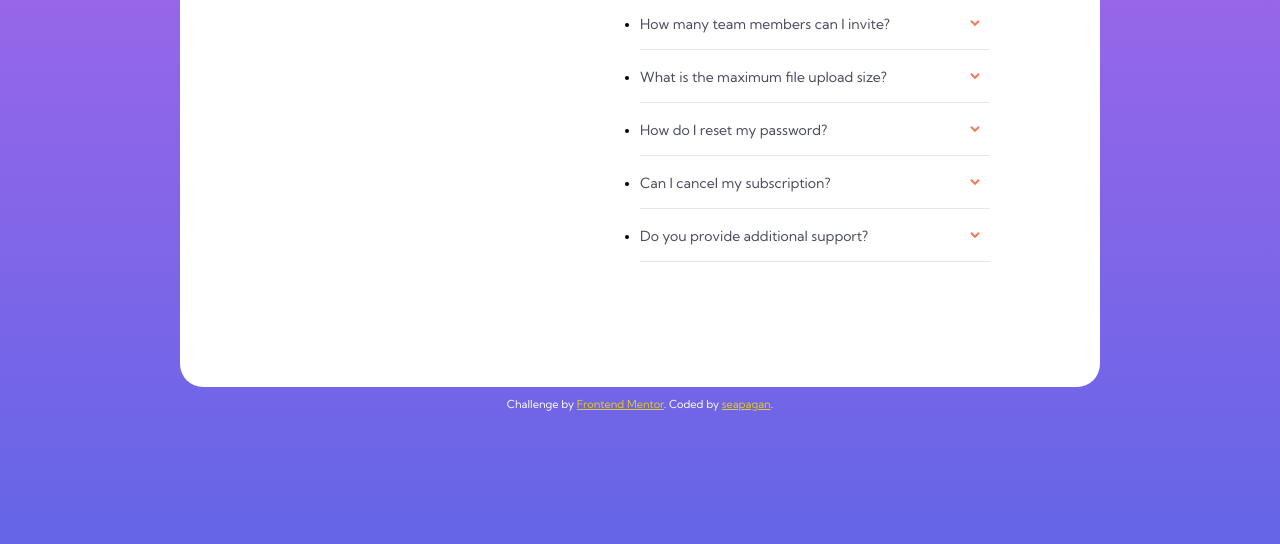
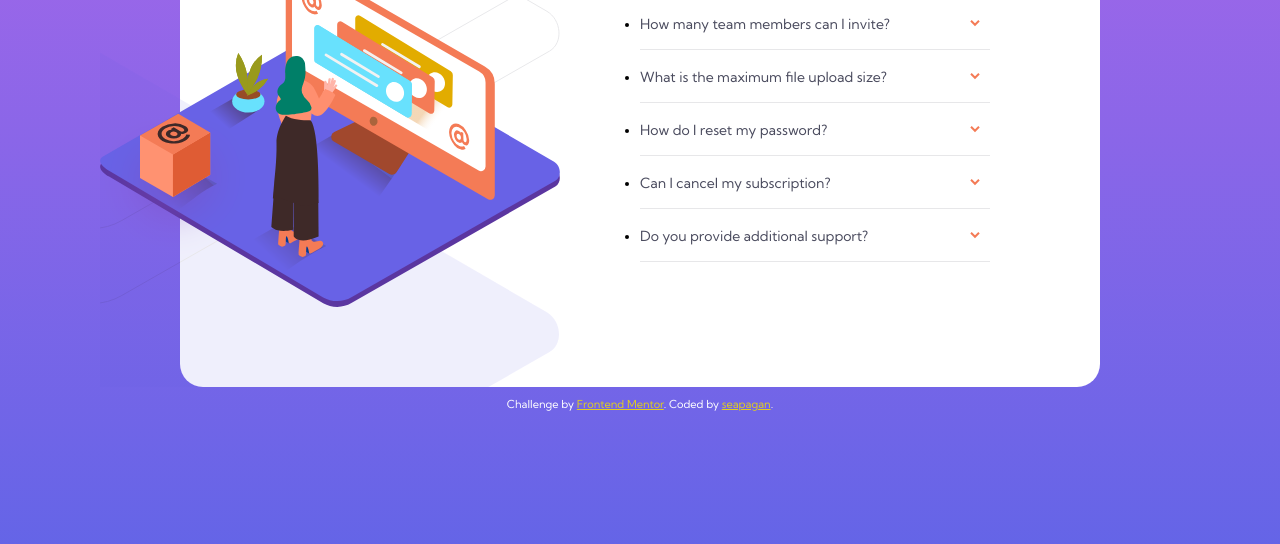
Before and after one commit to seapagan-fem/faq-accordian-card, a plain HTML site: page index.html in a window 1280 px wide. Shown: the part 256-800 px from the top of the page. Drawn offline with Linux system fonts and the light colour scheme.

Commit message:
start to work on images (desktop)

```diff
--- a/index.html
+++ b/index.html
@@ -22,7 +22,9 @@
   </head>
   <body>
     <main class="main-card">
-      <div>Left</div>
+      <div class="img-container">
+        <figure class="images"></figure>
+      </div>
       <section>
         <h1 class="main-heading">FAQ</h1>
         <ul>
--- a/scripts/site.js
+++ b/scripts/site.js
@@ -1,5 +1,6 @@
 console.log("Javascript Loaded");
 
+// get all the FAQ's into a NodeList.
 const faqNodes = document.querySelectorAll(".faq-question");
 
 // handle the FAQ click
--- a/styles/styles.css
+++ b/styles/styles.css
@@ -45,6 +45,23 @@ body {
   grid-template-columns: repeat(2, 1fr);
   background-color: white;
   border-radius: 23px;
+}
+
+.img-container {
+  position: relative;
+}
+
+.images {
+  position: absolute;
+  left: -80px;
+  width: 100%;
+  height: 100%;
+  background-image: url("../images/illustration-box-desktop.svg"),
+    url("../images/illustration-woman-online-desktop.svg"),
+    url("../images/bg-pattern-desktop.svg");
+  background-repeat: no-repeat;
+  background-position: 0 235px, center, right;
+  background-size: 150px, contain, auto;
 }
 
 .main-heading {
@@ -108,3 +125,7 @@ body {
 .attribution a {
   color: hsl(54, 76%, 50%);
 }
+
+/* -------------------------------------------------------------------------- */
+/*                                media queries                               */
+/* -------------------------------------------------------------------------- */
```
